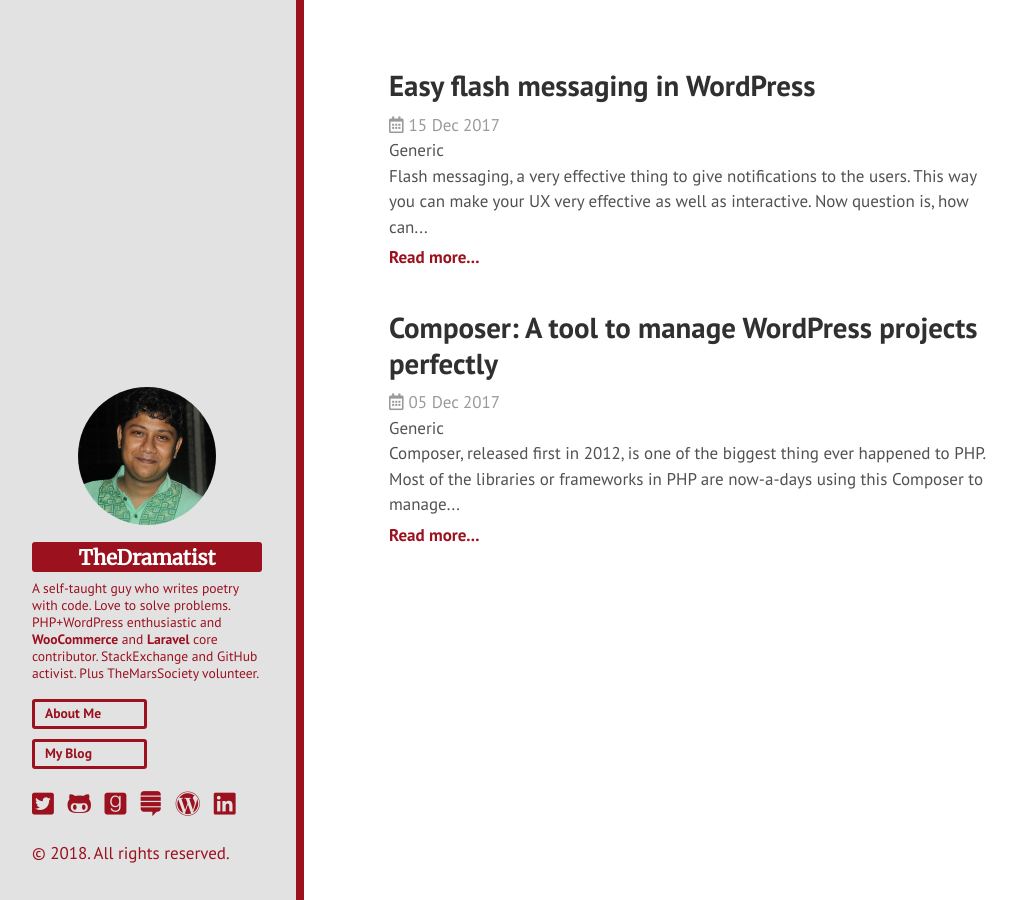
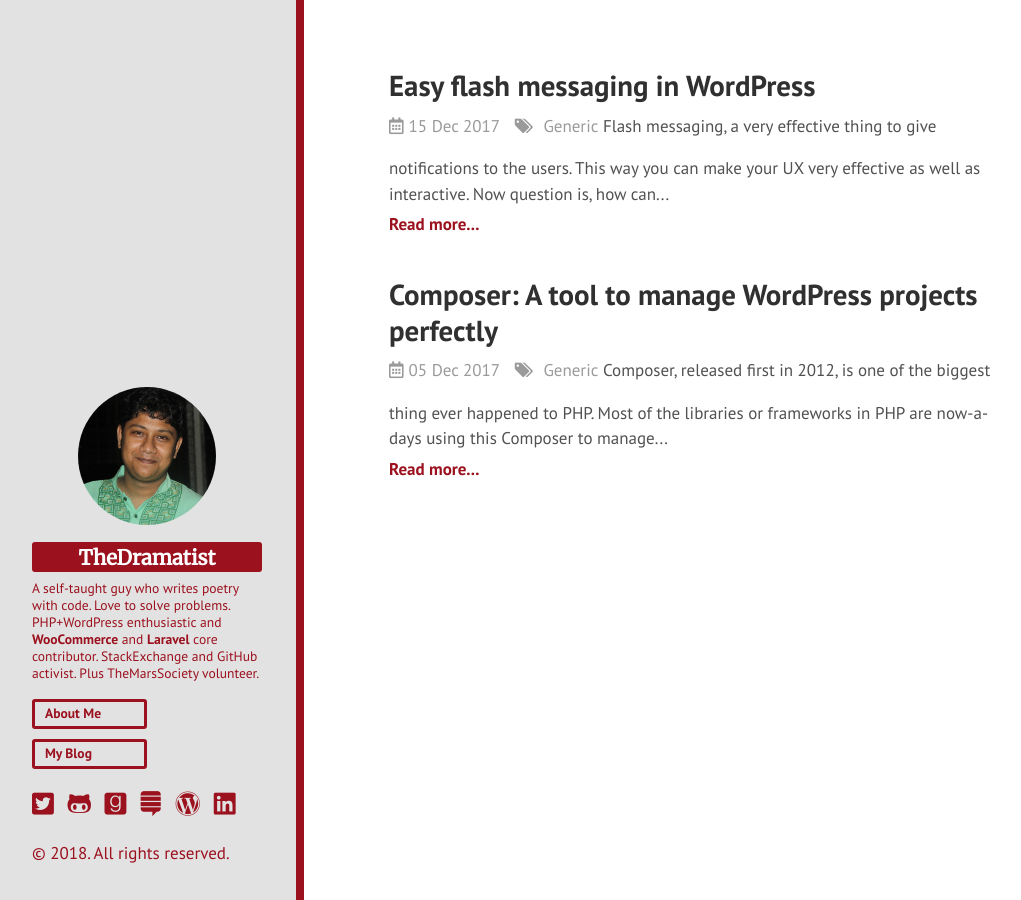
Before and after one commit to khanrn/codemascot.github.io, a Jekyll site: the page built from blog/category/generic.html, in a window 1280 px wide. Shown: the whole page, without its empty margins (2-1023 px from the left). Built offline with Jekyll 4.4.1, drawn with Linux system fonts in a browser that asks for light colours; nearby versions of some CDN libraries; some web fonts are replaced; Markdown is read by kramdown in place of the engine named in the settings.

Commit message:
Category Fix

```diff
--- a/_layouts/category.html
+++ b/_layouts/category.html
@@ -10,9 +10,11 @@
       </a>
     </h1>
     <span class="post-date">{{ post.date | date_to_string }}</span>
+	<span class="categories">
 	{% unless post.categories == empty %}
-	  <div class="categories"><span>{{ post.categories | join: "</span><span>" }}</span></div>
+	  {{ post.categories | join: ", " }}
 	{% endunless %}
+	</span>
 
     {{ post.content | strip_html | truncatewords:30 }}
     <a class="read-more" href="{{ post.url }}">Read more...</a>
```
